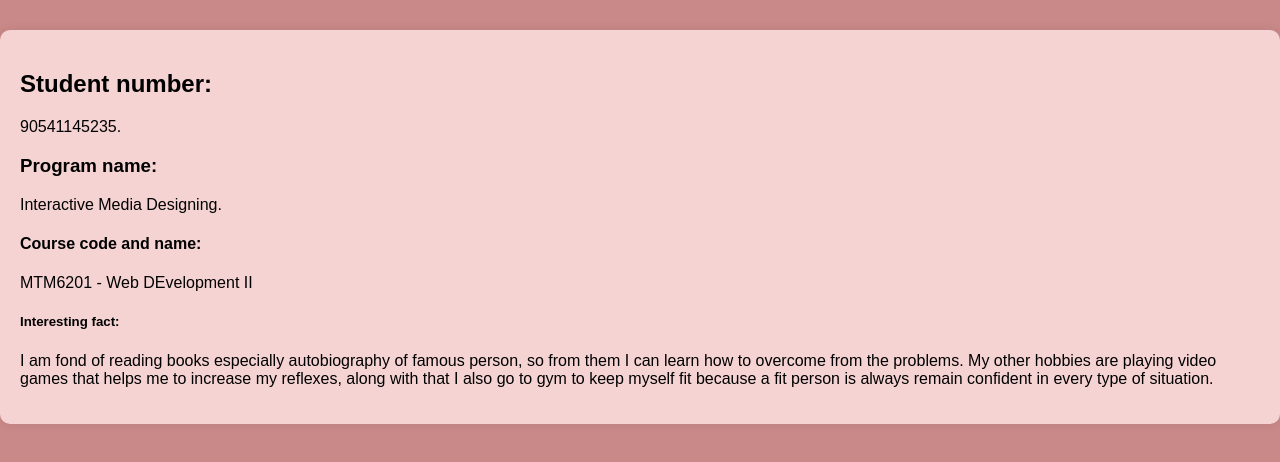
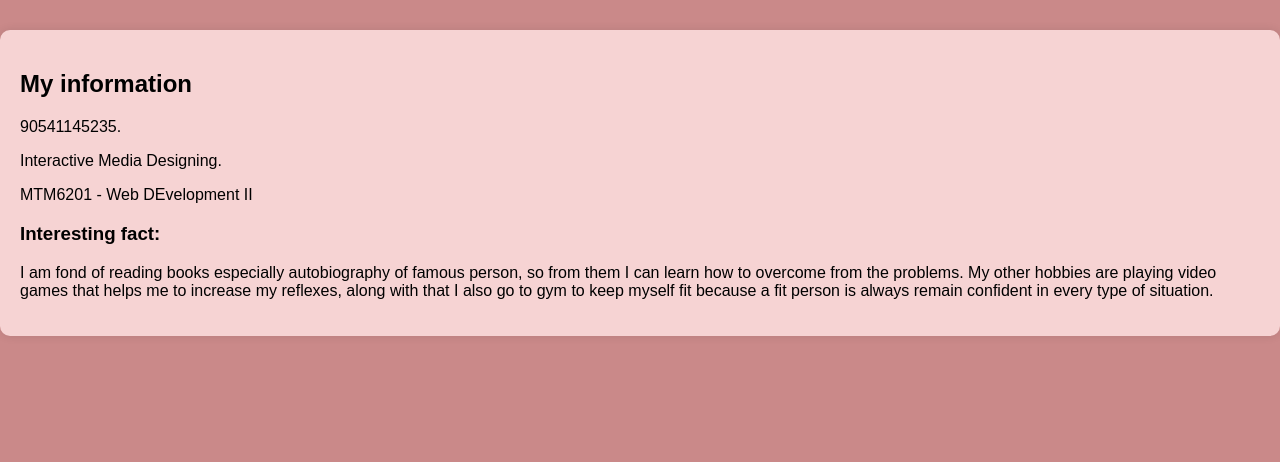
Before and after one commit to sahilmalik9/MTM6201, a plain HTML site: page index.html in a window 1280 px wide. Shown: the part 122-584 px from the top of the page. Drawn offline with Linux system fonts and the light colour scheme.

Commit message:
few changes in coding

```diff
--- a/index.html
+++ b/index.html
@@ -11,13 +11,13 @@
     <h1>sahil malik</h1>
     <img src="C:\Users\sahil\Desktop\WhatsApp Image 2024-01-26 at 14.18.05_1076f976.jpg" alt="My Photograph" width="200">
     <ul>
-        <h2>Student number:</h2>
+        <h2>My information</h2>
         <p>90541145235.</p>
-        <h3>Program name:</h3>
+
         <p>Interactive Media Designing.</p>
-        <h4>Course code and name:</h4>
+
         <p>MTM6201 - Web DEvelopment II</p>
-        <h5>Interesting fact:</h5>
+        <h3>Interesting fact:</h3>
         <p>I am fond of reading books especially autobiography of famous person, so from them I can learn how to overcome from the problems. My other hobbies are playing video games that helps me to increase my reflexes, along with that I also go to gym to keep myself fit because a fit person is always remain confident in every type of situation.</p>
     </ul>
 
```
